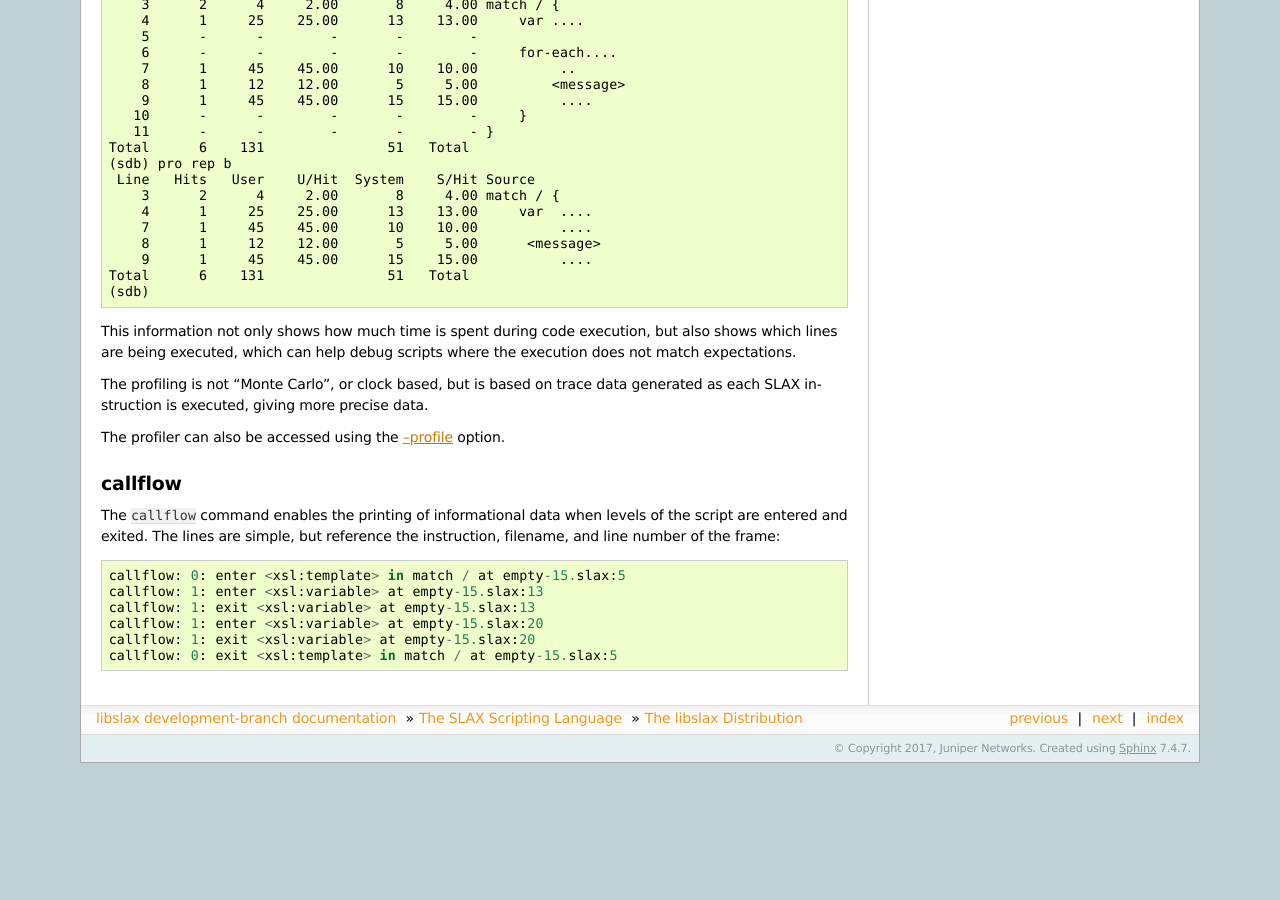
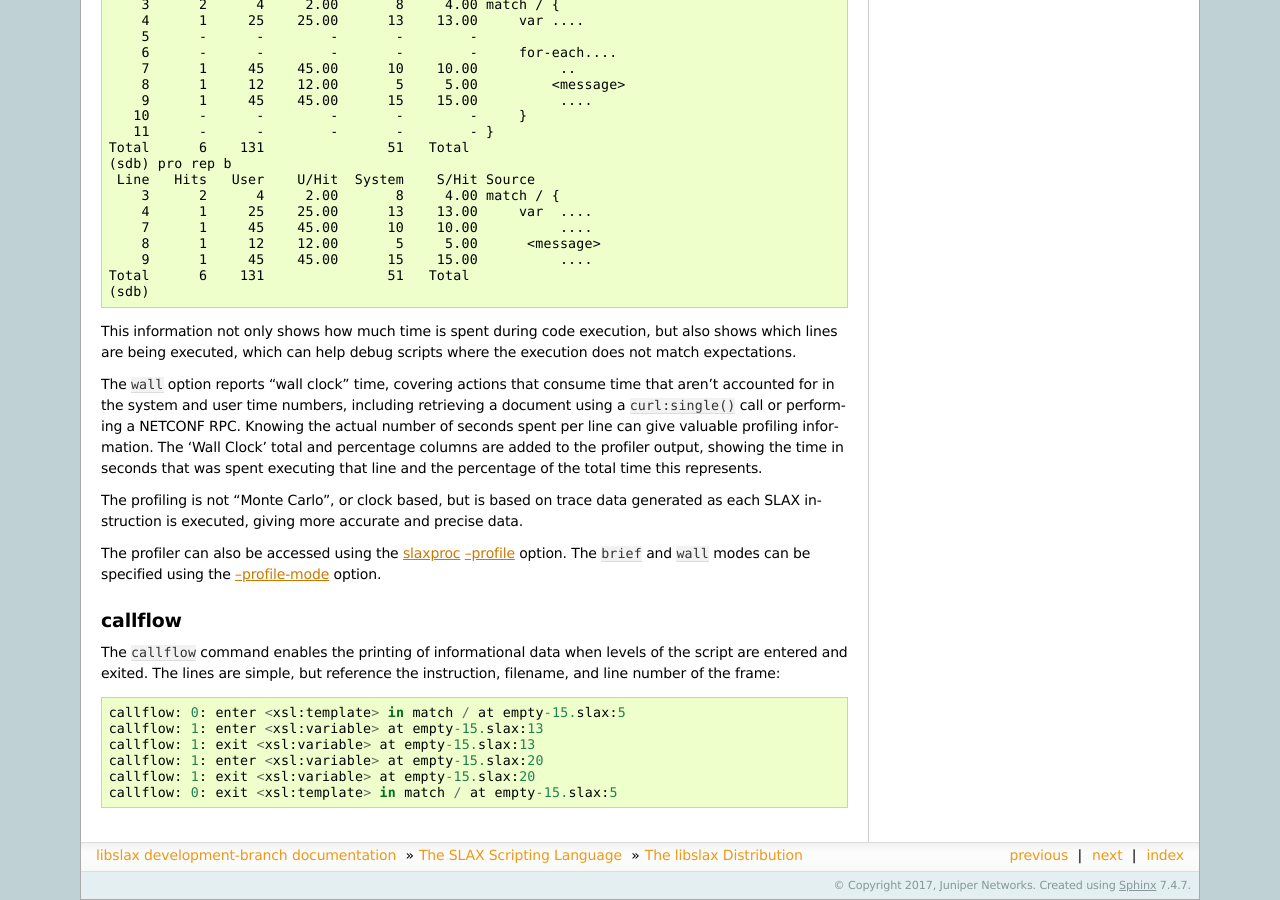
Before and after one commit to Juniper/libslax, a Sphinx documentation site: the page built from doc/distribution.rst, in a window 1280 px wide and 900 px high, scrolled down 11628 px. Built offline with Sphinx 7.4.7, drawn with Linux system fonts in a browser that asks for light colours; before the commit the page ends 12391 px from its top, so only the background shows below that; some of the changed text lies outside the part shown.

Commit message:
add "wall" profile-mode

```diff
--- a/doc/distribution.rst
+++ b/doc/distribution.rst
@@ -81,7 +81,7 @@ check syntax.
         --param <name> <value> OR -a <name> <value>: pass parameters
         --partial OR -p: allow partial SLAX input to --slax-to-xslt
         --profile <file>: run profiler and save output to given file
-        --profile-mode <mode>: enable profiler mode (e.g. brief)
+        --profile-mode <mode>: enable profiler mode (e.g. brief, wall)
         --slax-output OR -S: Write the result using SLAX-style XML (braces, etc)
         --trace <file> OR -t <file>: write trace data to a file
         --verbose OR -v: enable debugging output (slaxLog())
@@ -561,20 +561,23 @@ Behavioral Options
         <a> "b";
     }
 
-.. _profile option:
+.. _profile:
 
-.. option:: --profile <file>
+.. option:: --profile
 
   Enable profiling while the script is executing, writing the profile
   data to the given file.  This accesses the same functionality as the
   :ref:`profile <profiler>` command in the :ref:`debugger <sdb>`.
 
+.. _profile-mode:
+
 .. option:: --profile-mode <mode>
 
-  Provide additional information to the profiler.  Currently the only
-  supported mode is 'brief', which trims lines that are not executed
-  from the profiler output.  Refer to the :ref:`profiler` for
-  additional information.
+  Provide additional information to the profiler.  For `brief` mode,
+  lines that are not executed are trimmed from the profiler output.
+  For `wall` mode, columns for "wall clock" time are added, displaying
+  how much time (in seconds) was used for that line.  Refer to the
+  :ref:`profiler` for additional information.
 
 .. option:: --slax-output
 .. option:: -S
@@ -678,7 +681,7 @@ The `info` command can display the following information:
     info insert       Display current insertion point
     info locals       Display local variables
     info output       Display output document
-    info profile [brief]  Report profiling information
+    info profile [brief | wall]  Report profiling information
 
 Many of these commands follow their "gdb" counterparts, to the extent
 possible.
@@ -733,7 +736,7 @@ Use the `profile` command to access the profiler::
     profile clear   Clear  profiling information
     profile off     Disable profiling
     profile on      Enable profiling
-    profile report [brief]  Report profiling information
+    profile report [brief | wall]  Report profiling information
   (sdb)
 
 The profile report includes the following information:
@@ -788,12 +791,22 @@ execution, but also shows which lines are being executed, which
 can help debug scripts where the execution does not match
 expectations.
 
+The `wall` option reports "wall clock" time, covering actions that
+consume time that aren't accounted for in the system and user time
+numbers, including retrieving a document using a `curl:single()` call
+or performing a NETCONF RPC.  Knowing the actual number of seconds
+spent per line can give valuable profiling information.  The 'Wall
+Clock' total and percentage columns are added to the profiler output,
+showing the time in seconds that was spent executing that line and the
+percentage of the total time this represents.
+
 The profiling is not "Monte Carlo", or clock based, but is based on
 trace data generated as each SLAX instruction is executed, giving
-more precise data.
+more accurate and precise data.
 
-The profiler can also be accessed using the
-:ref:`--profile <profile option>` option.
+The profiler can also be accessed using the :ref:`slaxproc <slaxproc>`
+:ref:`--profile <profile>` option.  The `brief` and `wall` modes can
+be specified using the :ref:`--profile-mode <profile-mode>` option.
 
 .. index
 
```
